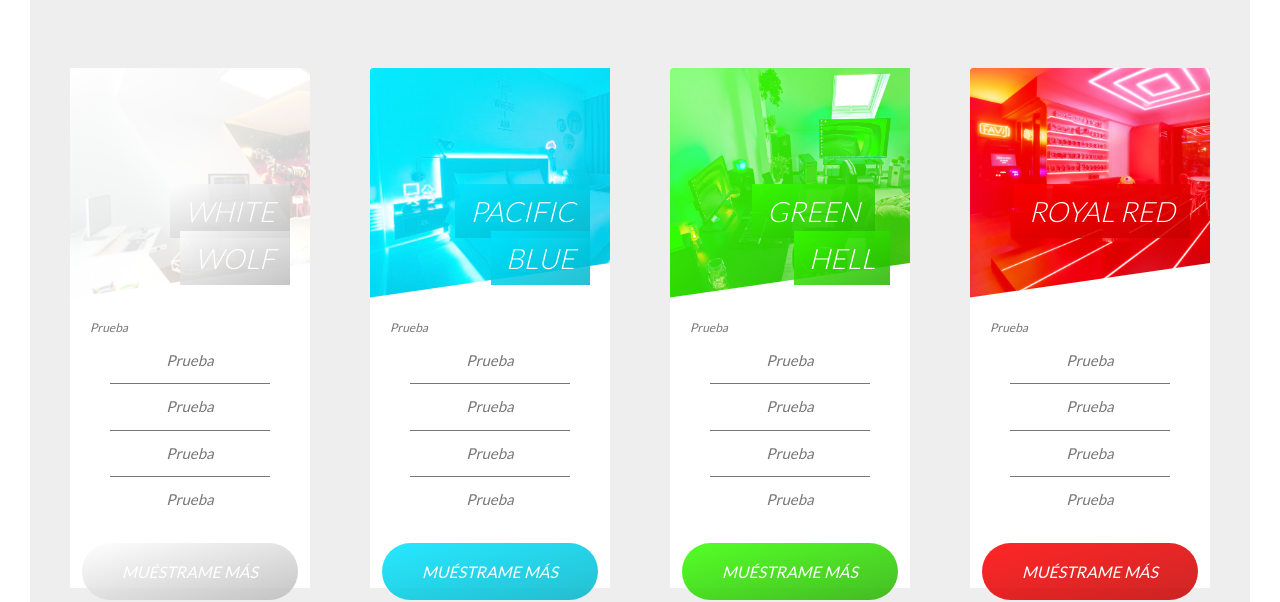
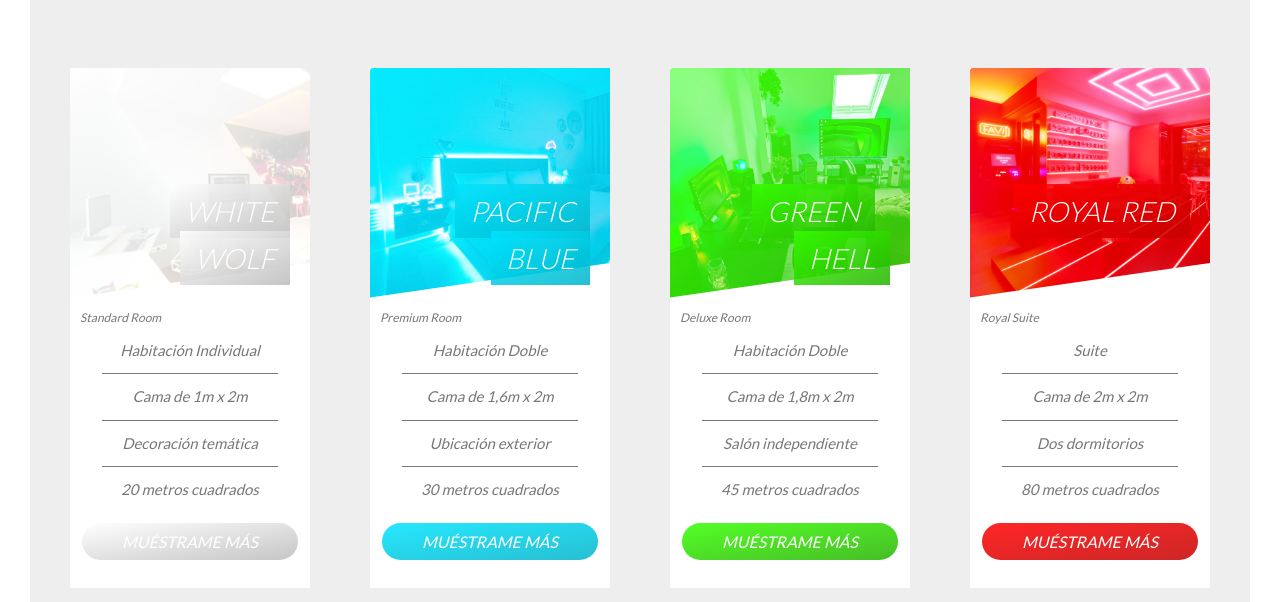
Before and after one commit to Hardslaya/design_project, a website: page index.html in a window 1280 px wide. Shown: the part 232-834 px from the top of the page. Drawn offline with Linux system fonts and the light colour scheme.

Commit message:
Some minor changes made on buttons and on the text area.

```diff
--- a/index.html
+++ b/index.html
@@ -29,12 +29,12 @@
                             </span>
                         </h4>
                         <div class="room-box__text">
-                            Prueba
+                            Standard Room
                             <ul>
-                                <li>Prueba</li>
-                                <li>Prueba</li>
-                                <li>Prueba</li>
-                                <li>Prueba</li>
+                                <li>Habitación Individual</li>
+                                <li>Cama de 1m x 2m</li>
+                                <li>Decoración temática</li>
+                                <li>20 metros cuadrados</li>
                             </ul>
                         </div>
                         <div class="room-box__button">
@@ -54,12 +54,12 @@
                             </span>
                         </h4>
                         <div class="room-box__text">
-                            Prueba
+                            Premium Room
                             <ul>
-                                <li>Prueba</li>
-                                <li>Prueba</li>
-                                <li>Prueba</li>
-                                <li>Prueba</li>
+                                <li>Habitación Doble</li>
+                                <li>Cama de 1,6m x 2m</li>
+                                <li>Ubicación exterior</li>
+                                <li>30 metros cuadrados</li>
                             </ul>
                         </div>
                         <div class="room-box__button">
@@ -79,12 +79,12 @@
                             </span>
                         </h4>
                         <div class="room-box__text">
-                            Prueba
+                            Deluxe Room
                             <ul>
-                                <li>Prueba</li>
-                                <li>Prueba</li>
-                                <li>Prueba</li>
-                                <li>Prueba</li>
+                                <li>Habitación Doble</li>
+                                <li>Cama de 1,8m x 2m</li>
+                                <li>Salón independiente</li>
+                                <li>45 metros cuadrados</li>
                             </ul>
                         </div>
                         <div class="room-box__button">
@@ -100,16 +100,16 @@
                         </div>
                         <h4 class="room-box__heading">
                             <span class="room-box__heading-span room-box__heading-span--4">
-                                Royal    Red
+                                Royal Red
                             </span>
                         </h4>
                         <div class="room-box__text">
-                            Prueba
+                            Royal Suite
                             <ul>
-                                <li>Prueba</li>
-                                <li>Prueba</li>
-                                <li>Prueba</li>
-                                <li>Prueba</li>
+                                <li>Suite</li>
+                                <li>Cama de 2m x 2m</li>
+                                <li>Dos dormitorios</li>
+                                <li>80 metros cuadrados</li>
                             </ul>
                         </div>
                         <div class="room-box__button">
--- a/sass/components/_button.scss
+++ b/sass/components/_button.scss
@@ -5,7 +5,7 @@
         font-size: $default-font-size;
         text-transform: uppercase;
         text-decoration: none;
-        padding: 1.5rem 4rem;
+        padding: 0.5rem 4rem;
         display: inline-block;
         border-radius: 10rem;
         transition: all .2s;
--- a/sass/components/_room-box.scss
+++ b/sass/components/_room-box.scss
@@ -60,7 +60,7 @@
     }
 
     &__text{
-        padding: 2rem;
+        padding: 1rem;
 
         ul {
             list-style: none;
```
Also changed, not shown: css/style.css.
